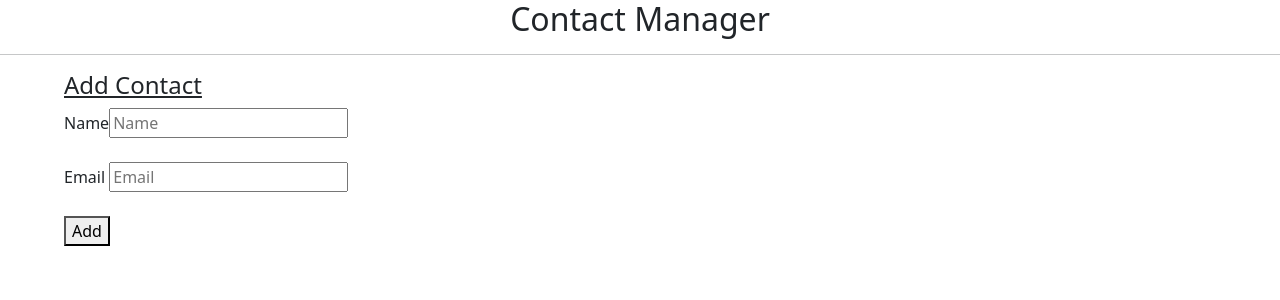
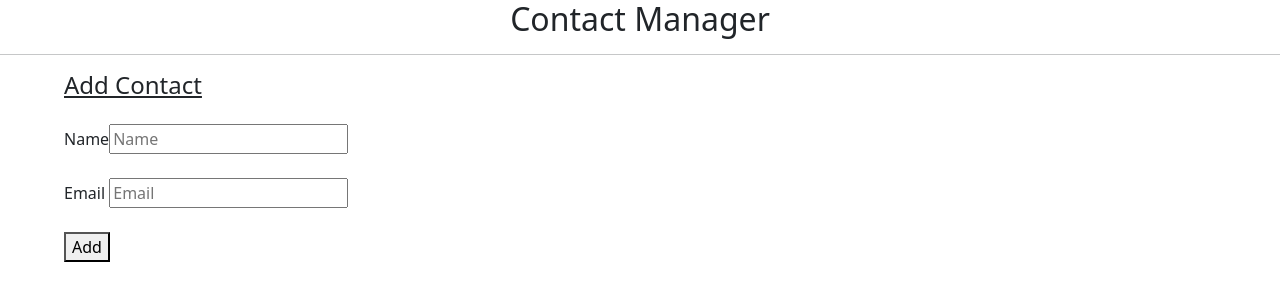
Before and after one commit to Moonijaz/React-js, a React (Vite) app in the folder Contact-manager/: page / in a window 1280 px wide. Shown: the top 300 px of the page. Built offline with nearby package versions, Linux system fonts and the light colour scheme.

Commit message:
Add padding to field class

```diff
--- a/Contact-manager/src/Components/AddContact.css
+++ b/Contact-manager/src/Components/AddContact.css
@@ -6,7 +6,7 @@
     font-size: x-large;
 }
 .field{
-
+    padding-block: 1rem;
 }
 .ui-button-blue{
 
```
